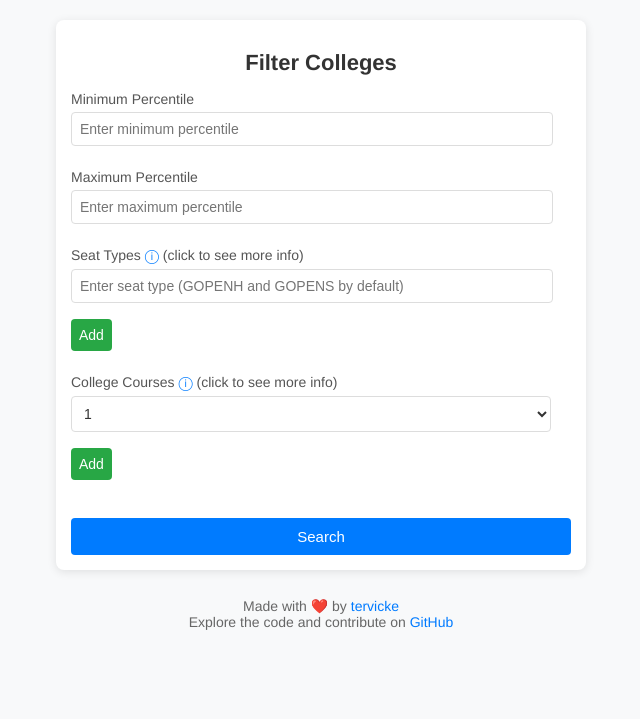
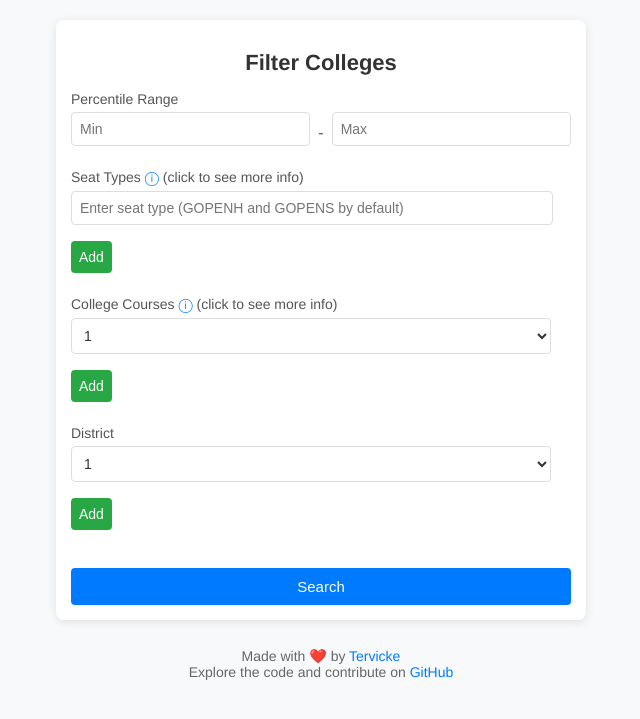
Before and after one commit to Tervicke/CET_college_search, a Flask app: template templates/page.html in a window 1280 px wide. Shown: the top 719 px of the page, without its empty margins (319-959 px from the left). Run offline with Flask 3, Linux system fonts and the light colour scheme; the template is opened without the code that fills it: most values are stand-ins (such as "Sample title", 1, 10 or a date in 2020).

Commit message:
changed ui a little bit and added cities dropdown

```diff
--- a/app.py
+++ b/app.py
@@ -56,7 +56,11 @@ def index():
 
     cursor.execute("SELECT course_name FROM courses")
     all_courses = cursor.fetchall()
-    return render_template('page.html',choices=all_courses)
+
+    cursor.execute("SELECT DISTINCT city FROM colleges")
+    cities = cursor.fetchall()
+
+    return render_template('page.html',choices=all_courses,cities=cities)
 
 @app.route("/process", methods=['POST'])
 def process():
@@ -65,6 +69,14 @@ def process():
     max_percentile = data.get('mx')
     seat_types = data.get('seattype')
     courses = data.get('courses')
+    cities = data.get('cities')
+    if len(cities) == 0:
+        conn = sqlite3.connect(db_path)
+        cursor = conn.cursor()
+        cursor.execute("SELECT DISTINCT city FROM colleges")
+        cities = cursor.fetchall()
+        cities = [city[0] for city in cities]
+        conn.close()
 
     print(f'''
     -------------------------------------------
@@ -74,9 +86,10 @@ def process():
     Max Percentile: {max_percentile}
     Seat Types: {seat_types}
     Courses: {courses}
+    Cities : {cities}
     -------------------------------------------
     ''')
-    cutoffdata = get_filtered_cutoffs(min_percentile , max_percentile , seat_types , courses)
+    cutoffdata = get_filtered_cutoffs(min_percentile , max_percentile , seat_types , courses , cities)
 
     session['cutoff_data'] = cutoffdata
 
@@ -91,7 +104,7 @@ def is_similiar(course1 , course2):
     ratio = Levenshtein.ratio(course1.lower(), course2.lower())
     return ratio >= 0.8
 
-def get_filtered_cutoffs(mn , mx , seats_list , courses_list):
+def get_filtered_cutoffs(mn , mx , seats_list , courses_list , college_cities):
 
     college_list = []
 
@@ -114,6 +127,7 @@ def get_filtered_cutoffs(mn , mx , seats_list , courses_list):
 
     courseslists_placeholder = ','.join(['?'] * len(similiar_courses))
     seatlists_placeholder = ','.join(['?'] * len(seats_list))
+    citylist_placeholder = ','.join(['?'] * len(college_cities))
 
     try:
         # Execute the query
@@ -134,8 +148,9 @@ def get_filtered_cutoffs(mn , mx , seats_list , courses_list):
             co.percentile BETWEEN ? AND ?
             AND co.seattype IN ({seatlists_placeholder})
             AND cr.course_name IN ({courseslists_placeholder})
+            AND c.city IN ({citylist_placeholder})
         '''
-        param = [mn,mx] + seats_list + similiar_courses
+        param = [mn,mx] + seats_list + similiar_courses + college_cities
         cursor.execute(query , param)
 
         # Fetch all results
--- a/static/script.js
+++ b/static/script.js
@@ -12,6 +12,14 @@ document.getElementById('add-course').addEventListener('click', function() {
     const course = courseSelect.value.trim();
     if (course) {
         addTag('courses-container', course);
+    }
+});
+
+document.getElementById('add-city').addEventListener('click', function() {
+    const courseSelect = document.getElementById('city-select');
+    const course = courseSelect.value.trim();
+    if (course) {
+        addTag('city-container', course);
     }
 });
 
@@ -44,7 +52,10 @@ async function getSubmittedData() {
 	seatTypes.push('GOPENS');
 
 	const courses = Array.from(document.getElementById('courses-container').children)
-			.map(tag => tag.textContent.trim().slice(0, -1).trim().toLowerCase()); // Remove the "×" and trim
+			.map(tag => tag.textContent.trim().slice(0, -1).trim()); // Remove the "×" and trim
+
+	const cities = Array.from(document.getElementById('city-container').children)
+			.map(tag => tag.textContent.trim().slice(0, -1).trim()); // Remove the "×" and trim
 
 	let has_error = false;
 
@@ -67,7 +78,8 @@ async function getSubmittedData() {
 			mn: minPercentile,
 			mx: maxPercentile,
 			seattype: seatTypes,
-			courses: courses
+			courses: courses,
+			cities: cities
 	};
 
   const jsonString = JSON.stringify(jsonData, null, 2);
--- a/static/style.css
+++ b/static/style.css
@@ -147,3 +147,29 @@ button[type="submit"]:hover {
     font-size: 1em;
     display: none; /* Hide by default */
 }
+.form-group-inline {
+    display: flex;
+    flex-direction: column;
+    margin-bottom: 15px; /* Margin adjustment */
+}
+
+.range-inputs {
+    display: flex;
+    align-items: center; /* Align items vertically centered */
+    gap: 8px; /* Space between input fields */
+}
+
+.range-inputs input[type="number"] {
+    width: calc(50% - 10px); /* Half width with some gap */
+    padding: 8px;
+    border: 1px solid #ddd;
+    border-radius: 4px;
+    font-size: 14px;
+    color: #333;
+    box-sizing: border-box;
+}
+
+.range-separator {
+    font-size: 16px; /* Slightly larger for visual clarity */
+    color: #555;
+}
--- a/templates/page.html
+++ b/templates/page.html
@@ -11,16 +11,17 @@
 <body>
     <div class="container">
         <h1>Filter Colleges</h1>
+
         <form id="search-form">
 					  <div id="global-error" class="error-message global-error"></div>
-            <div class="form-group">
-                <label for="min-percentile">Minimum Percentile</label>
-                <input type="number" id="min-percentile" name="min-percentile" placeholder="Enter minimum percentile" min="0" max="100">
-            </div>
-            <div class="form-group">
-                <label for="max-percentile">Maximum Percentile</label>
-                <input type="number" id="max-percentile" name="max-percentile" placeholder="Enter maximum percentile" min="0" max="100">
-            </div>
+				<div class="form-group form-group-inline">
+				<label for="percentile-range">Percentile Range</label>
+				<div class="range-inputs">
+						<input type="number" id="min-percentile" name="min-percentile" placeholder="Min" min="0" max="100">
+						<span class="range-separator">-</span>
+						<input type="number" id="max-percentile" name="max-percentile" placeholder="Max" min="0" max="100">
+						</div>
+					</div>
             <div class="form-group">
                 <label for="seat-type-input">Seat Types
                     <a href="/info/seat-types" target="_blank" class="info-icon">&#9432;</a> (click to see more info)
@@ -41,12 +42,22 @@
                 <button type="button" class="add-btn" id="add-course">Add</button>
                 <div id="courses-container" class="tags-container"></div>
             </div>
+            <div class="form-group">
+                <label for="city-select">District</label>
+                <select id="city-select" class="dropdown-select">
+                    {% for city in cities %}
+                        <option value="{{ city[0] }}">{{ city[0] }}</option>
+                    {% endfor %}
+                </select>
+                <button type="button" class="add-btn" id="add-city">Add</button>
+                <div id="city-container" class="tags-container"></div>
+            </div>
             <button type="submit" onclick="getSubmittedData(); return false;">Search</button>
         </form>
     </div>
 
     <div class="footer">
-        Made with ❤️ by <a href="https://tervicke.netlify.app/" target="_blank">tervicke</a>
+        Made with ❤️ by <a href="https://tervicke.netlify.app/" target="_blank">Tervicke</a>
 				<br>Explore the code and contribute on <a href="https://github.com/tervicke/CET_college_search" target="_blank">GitHub</a>
     </div>
 
```
Also changed, not shown: data.db.
